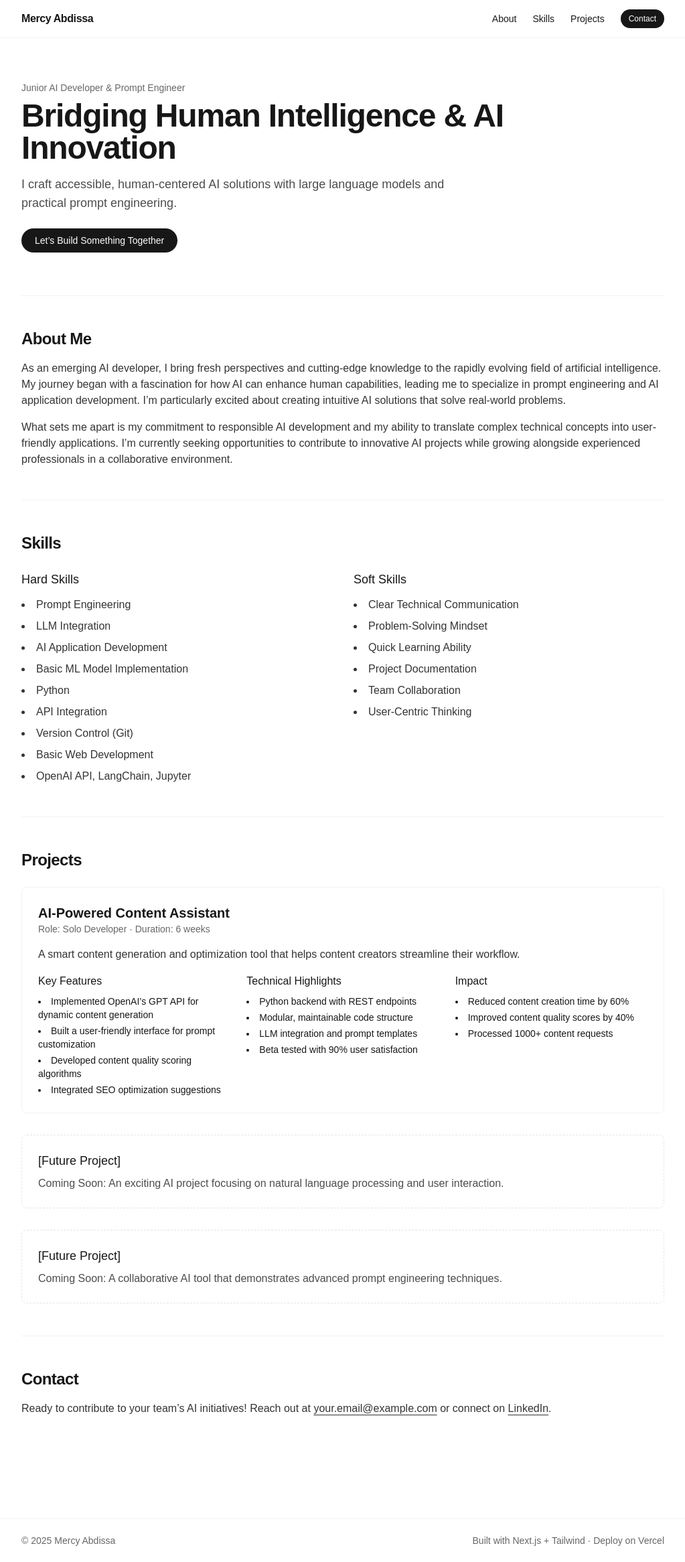
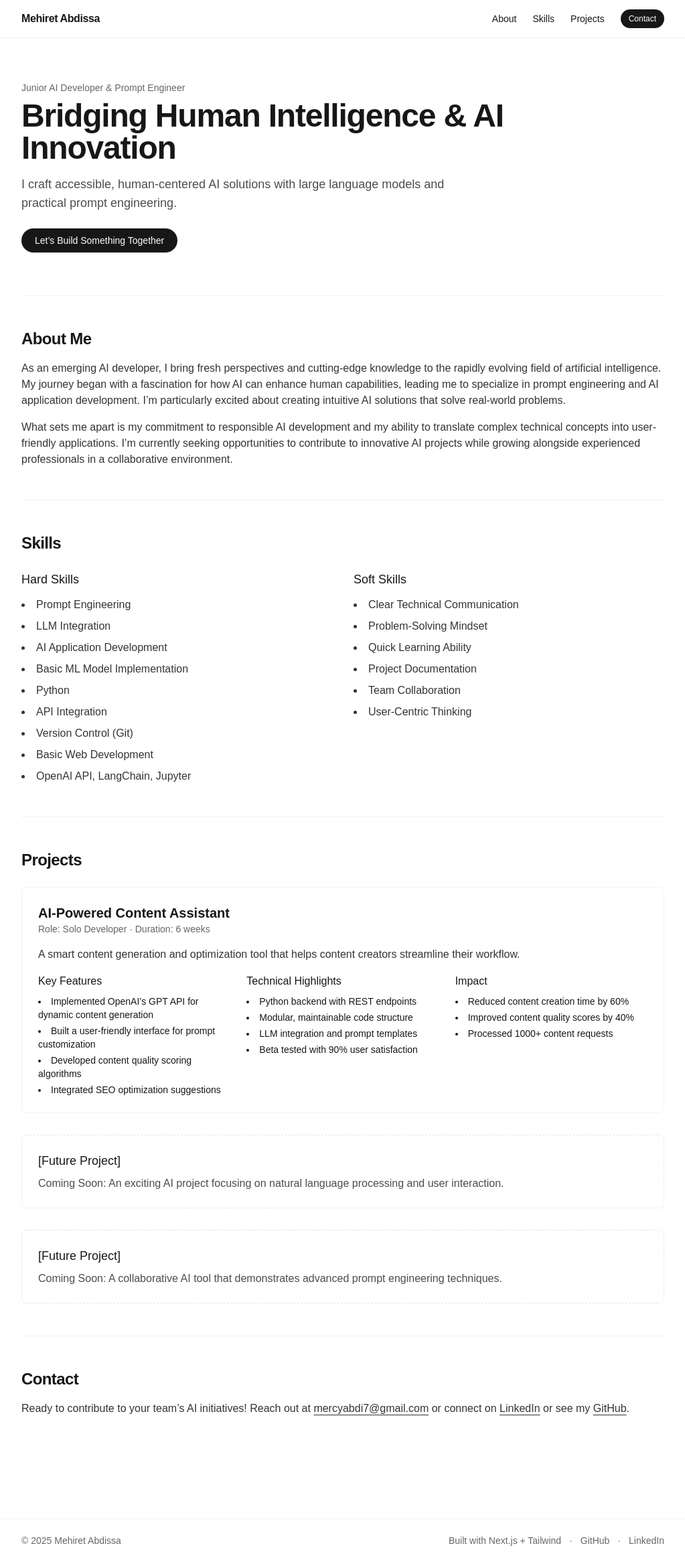
Before and after one commit to Mercynow21/milli_portfolio, a Next.js app: page / in a window 1280 px wide. Shown: the whole page at 67% size, without its empty margins (128-1151 px from the left). Built offline with nearby package versions, Linux system fonts and the light colour scheme.

Commit message:
chore: personalize contact, social links, and display name for Mehiret Abdissa

```diff
--- a/src/app/layout.tsx
+++ b/src/app/layout.tsx
@@ -15,21 +15,21 @@ const geistMono = Geist_Mono({
 });
 
 export const metadata: Metadata = {
-  title: "Mercy Abdissa — Junior AI Developer & Prompt Engineer",
+  title: "Mehiret Abdissa — Junior AI Developer & Prompt Engineer",
   description:
     "Entry-level AI developer focused on prompt engineering, LLM integration, and human-centered AI applications.",
   metadataBase: new URL("https://milli-portfolio.vercel.app"),
   openGraph: {
-    title: "Mercy Abdissa — Junior AI Developer & Prompt Engineer",
+    title: "Mehiret Abdissa — Junior AI Developer & Prompt Engineer",
     description:
       "Entry-level AI developer focused on prompt engineering, LLM integration, and human-centered AI applications.",
     url: "https://milli-portfolio.vercel.app",
-    siteName: "Mercy Abdissa Portfolio",
+    siteName: "Mehiret Abdissa Portfolio",
     type: "website",
   },
   twitter: {
     card: "summary_large_image",
-    title: "Mercy Abdissa — Junior AI Developer & Prompt Engineer",
+    title: "Mehiret Abdissa — Junior AI Developer & Prompt Engineer",
     description:
       "Entry-level AI developer focused on prompt engineering, LLM integration, and human-centered AI applications.",
   },
--- a/src/app/page.tsx
+++ b/src/app/page.tsx
@@ -137,21 +137,31 @@ export default function Home() {
           Ready to contribute to your team’s AI initiatives! Reach out at
           {" "}
           <a
-            href="mailto:your.email@example.com"
+            href="mailto:mercyabdi7@gmail.com"
             className="underline underline-offset-4"
           >
-            your.email@example.com
+            mercyabdi7@gmail.com
           </a>
           {" "}
           or connect on
           {" "}
           <a
-            href="https://linkedin.com/in/yourusername"
+            href="https://www.linkedin.com/in/mehiret-abdissa21"
             target="_blank"
             rel="noreferrer"
             className="underline underline-offset-4"
           >
             LinkedIn
+          </a>
+          {" "}or see my
+          {" "}
+          <a
+            href="https://github.com/Mercynow21"
+            target="_blank"
+            rel="noreferrer"
+            className="underline underline-offset-4"
+          >
+            GitHub
           </a>
           .
         </p>
--- a/src/components/Footer.tsx
+++ b/src/components/Footer.tsx
@@ -3,11 +3,29 @@ export default function Footer() {
     <footer className="border-t border-black/5 dark:border-white/10 mt-16">
       <div className="mx-auto max-w-5xl px-4 sm:px-6 lg:px-8 h-16 flex items-center justify-between text-sm">
         <p className="text-black/60 dark:text-white/60">
-          © {new Date().getFullYear()} Mercy Abdissa
+          © {new Date().getFullYear()} Mehiret Abdissa
         </p>
-        <p className="text-black/60 dark:text-white/60">
-          Built with Next.js + Tailwind · Deploy on Vercel
-        </p>
+        <div className="flex items-center gap-3 text-black/60 dark:text-white/60">
+          <span>Built with Next.js + Tailwind</span>
+          <span>·</span>
+          <a
+            href="https://github.com/Mercynow21"
+            target="_blank"
+            rel="noreferrer"
+            className="hover:underline underline-offset-4"
+          >
+            GitHub
+          </a>
+          <span>·</span>
+          <a
+            href="https://www.linkedin.com/in/mehiret-abdissa21"
+            target="_blank"
+            rel="noreferrer"
+            className="hover:underline underline-offset-4"
+          >
+            LinkedIn
+          </a>
+        </div>
       </div>
     </footer>
   );
--- a/src/components/Navbar.tsx
+++ b/src/components/Navbar.tsx
@@ -5,7 +5,7 @@ export default function Navbar() {
     <header className="sticky top-0 z-50 bg-background/80 backdrop-blur supports-[backdrop-filter]:bg-background/60 border-b border-black/5 dark:border-white/10">
       <nav className="mx-auto max-w-5xl px-4 sm:px-6 lg:px-8 h-14 flex items-center justify-between">
         <Link href="#hero" className="font-semibold tracking-tight">
-          Mercy Abdissa
+          Mehiret Abdissa
         </Link>
         <div className="flex items-center gap-6 text-sm">
           <a href="#about" className="hover:underline underline-offset-4">
```
